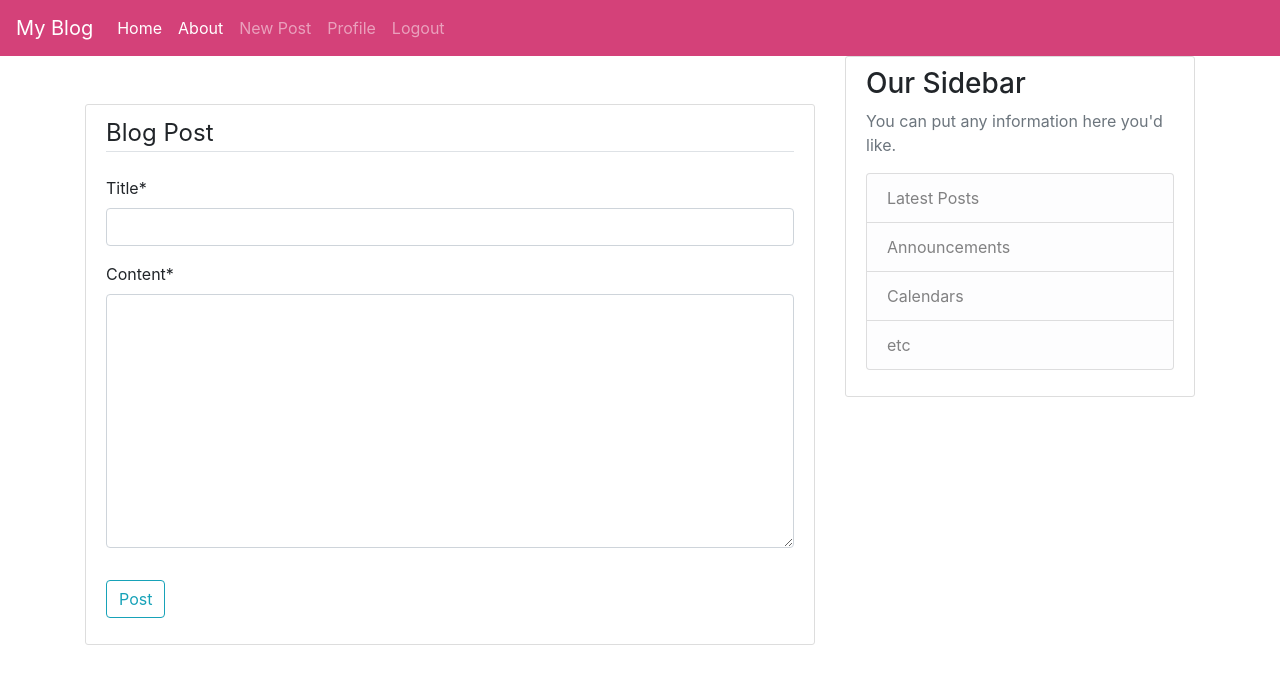
After one commit to peternabil/djangoblog, a Django app: page /post/new/ in a window 1280 px wide. The commit adds this page. Shown: the top 684 px of the page. Run offline with Django 3.2, Linux system fonts and the light colour scheme; a user stored in the database is signed in; some libraries are stand-ins or nearby versions.

Commit message:
till section 10

```diff
--- a/blog/models.py
+++ b/blog/models.py
@@ -1,6 +1,7 @@
 from django.db import models
 from django.utils import timezone
 from django.contrib.auth.models import User
+from django.urls import reverse
 
 class Post(models.Model):
     title = models.CharField(max_length=100)
@@ -9,3 +10,5 @@
     author = models.ForeignKey(User,on_delete=models.CASCADE)
     def __str__(self):
         return self.title
+    def get_absolute_url(self):
+        return reverse('post-detail', kwargs={'pk': self.pk})
--- a/blog/templates/blog/base.html
+++ b/blog/templates/blog/base.html
@@ -32,6 +32,7 @@
           <li class="nav-item active">
           <div class="navbar-nav">
               {% if user.is_authenticated %}
+                <a class="nav-item nav-link" href="{% url 'post-create' %}">New Post</a>
                 <a class="nav-item nav-link" href="{% url 'profile' %}">Profile</a>
                 <a class="nav-item nav-link" href="{% url 'logout' %}">Logout</a>
               {% else %}
@@ -46,6 +47,7 @@
   <main role="main" class="container">
     <div class="row">
       <div class="col-md-8">
+        <br>
         {% if messages %}
           {% for message in messages %}
             <div class="alert alert-{{ message.tags }}">
@@ -53,6 +55,7 @@
             </div>
           {% endfor %}
         {% endif %}
+        <br>
         {% block content %}{% endblock %}
       </div>
       <div class="col-md-4">
--- a/blog/templates/blog/home.html
+++ b/blog/templates/blog/home.html
@@ -9,7 +9,7 @@
               <a class="mr-2" href="#">{{ post.author }}</a>
               <small class="text-muted">{{ post.date_posted|date:"d F, Y" }}</small>
             </div>
-            <h2><a class="article-title" href="#">{{ post.title }}</a></h2>
+            <h2><a class="article-title" href="{% url 'post-detail' post.id %}">{{ post.title }}</a></h2>
             <p class="article-content">{{ post.content }}</p>
           </div>
         </article>
--- /dev/null
+++ b/blog/templates/blog/post_form.html
@@ -0,0 +1,16 @@
+{% extends "blog/base.html" %}
+{% load crispy_forms_tags %}
+{% block content %}
+    <div class="content-section">
+        <form method="POST">
+            {% csrf_token %}
+            <fieldset class="form-group">
+                <legend class="border-bottom mb-4">Blog Post</legend>
+                {{ form|crispy }}
+            </fieldset>
+            <div class="form-group">
+                <button class="btn btn-outline-info" type="submit">Post</button>
+            </div>
+        </form>
+    </div>
+{% endblock content %}
--- a/blog/urls.py
+++ b/blog/urls.py
@@ -1,7 +1,12 @@
 from django.urls import path
+from .views import PostListView,PostDetailView,PostCreateView,PostUpdateView,PostDeleteView
 from . import views
 
 urlpatterns = [
-    path('', views.home, name='blog-home'),
+    path('', PostListView.as_view(), name='blog-home'),
+    path('post/<int:pk>/', PostDetailView.as_view(), name='post-detail'),
+    path('post/new/', PostCreateView.as_view(), name='post-create'),
+    path('post/<int:pk>/update/', PostUpdateView.as_view(), name='post-update'),
+    path('post/<int:pk>/delete/', PostDeleteView.as_view(), name='post-delete'),
     path('about/', views.about, name='blog-about'),
 ]
--- a/blog/views.py
+++ b/blog/views.py
@@ -1,15 +1,52 @@
 from django.shortcuts import render
 from django.http import HttpResponse
 from .models import Post
+from django.views.generic import ListView,DetailView,CreateView,UpdateView,DeleteView
+from django.contrib.auth.mixins import LoginRequiredMixin, UserPassesTestMixin
 
-def home(request):
-    context = {
-        'posts': Post.objects.all()
-    }
-    return render(request, 'blog/home.html', context)
+class PostListView(ListView):
+    model = Post
+    template_name = 'blog/home.html'
+    context_object_name = 'posts'
+    ordering = ['-date_posted']
+
+class PostDetailView(DetailView):
+    model = Post
+
+class PostCreateView(LoginRequiredMixin,CreateView):
+    model = Post
+    fields = ['title', 'content']
+
+    def form_valid(self, form):
+        form.instance.author = self.request.user
+        return super().form_valid(form)
+
+class PostUpdateView(LoginRequiredMixin,UserPassesTestMixin,UpdateView):
+    model = Post
+    fields = ['title', 'content']
+
+    def form_valid(self, form):
+        form.instance.author = self.request.user
+        return super().form_valid(form)
+
+    def test_func(self):
+        post = self.get_object()
+        if self.request.user == post.author:
+            return True
+        return False
+
+
+class PostDeleteView(LoginRequiredMixin,UserPassesTestMixin,DeleteView):
+    model = Post
+    success_url = '/'
+
+    def test_func(self):
+        post = self.get_object()
+        if self.request.user == post.author:
+            return True
+        return False
+
+
 
 def about(request):
     return render(request,"blog/about.html")
-
-def login(request):
-    return render(request,"blog/login.html")
```
Also changed, not shown: blog/templates/blog/post_confirm_delete.html (added, +16 -0 lines), blog/templates/blog/post_detail.html (added, +20 -0 lines), db.sqlite3.
